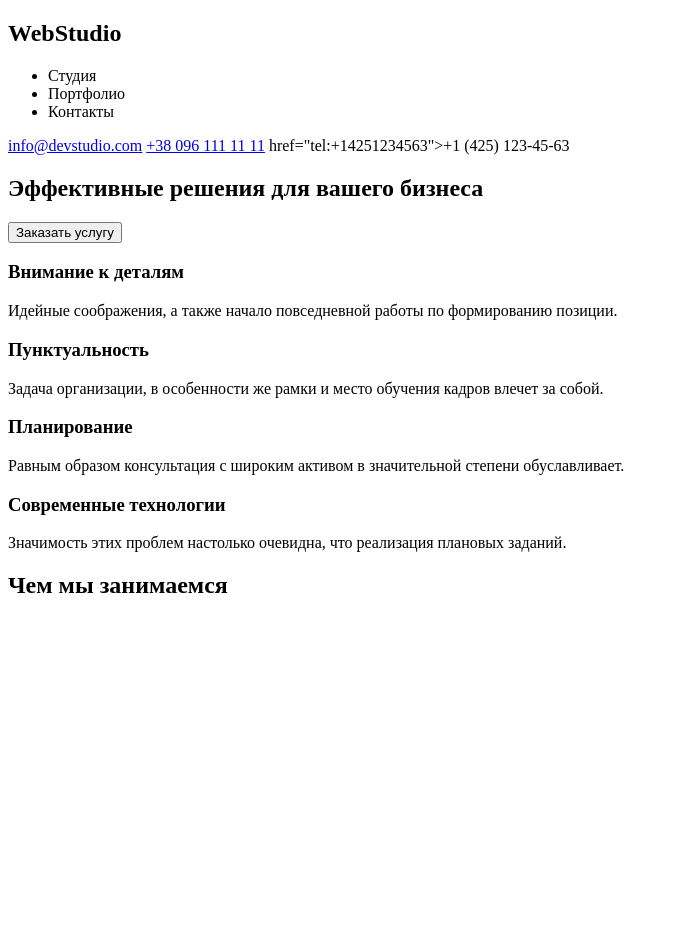
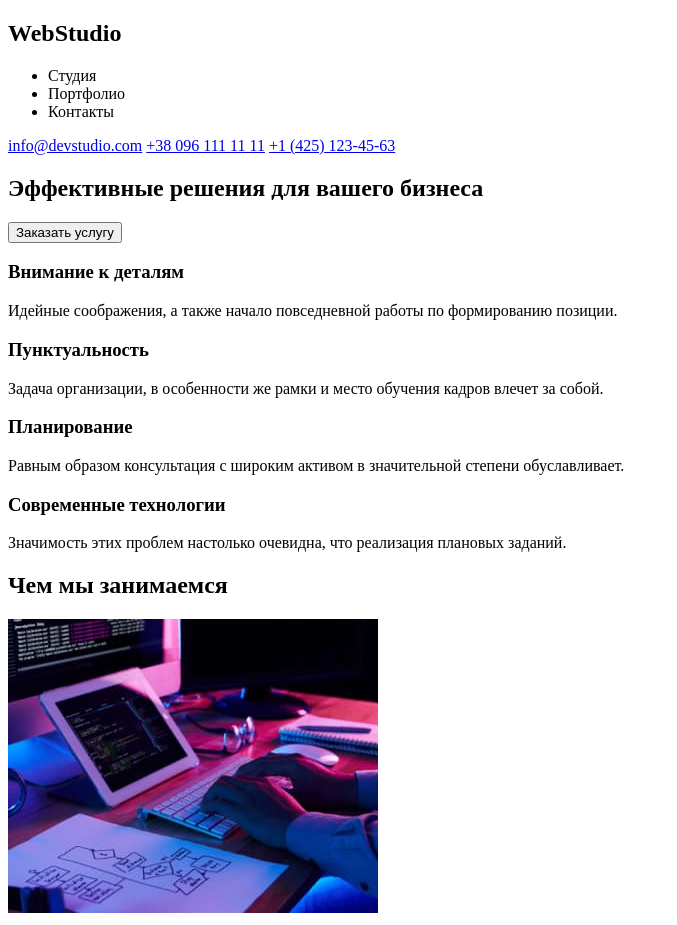
Before and after one commit to natalia-pavlenko/goit-markup-hw-01, a plain HTML site: page index.html in a window 1280 px wide. Shown: the whole page, without its empty margins (0-677 px from the left). Before the commit the page ends 800 px from the top, so only its background shows below. Drawn offline with Linux system fonts and the light colour scheme.

Commit message:
readme.me

```diff
--- a/index.html
+++ b/index.html
@@ -9,7 +9,7 @@
   <body>
     <section>
       <!--upper-->
-      <p>
+
       <h2>WebStudio</h2>
       <ul>
         <li>Студия</li>
@@ -20,8 +20,7 @@
       <a href="info@devstudio.com">info@devstudio.com</a>
       <!--phone-->
       <a href="tel:+380961111111">+38 096 111 11 11</a>
-      href="tel:+14251234563">+1 (425) 123-45-63</a>
-      </p>
+      <a href="tel:+14251234563">+1 (425) 123-45-63</a>
     </section>
     <section>
       <!--main-->
@@ -32,22 +31,29 @@
       <!--skills-->
       <h3>Внимание к деталям</h3>
       <p>
-         Идейные соображения, а также начало повседневной работы по формированию позиции.
+        Идейные соображения, а также начало повседневной работы по формированию
+        позиции.
       </p>
       <h3>Пунктуальность</h3>
       <p>
-         Задача организации, в особенности же рамки и место обучения кадров влечет за собой.
+        Задача организации, в особенности же рамки и место обучения кадров
+        влечет за собой.
       </p>
       <h3>Планирование</h3>
-        <p>Равным образом консультация с широким активом в значительной степени обуславливает.</p>
+      <p>
+        Равным образом консультация с широким активом в значительной степени
+        обуславливает.
+      </p>
       <h3>Современные технологии</h3>
-        <p>Значимость этих проблем настолько очевидна, что реализация плановых заданий.</p>
+      <p>
+        Значимость этих проблем настолько очевидна, что реализация плановых
+        заданий.
+      </p>
     </section>
     <section>
       <!--what are we doing-->
       <h2>Чем мы занимаемся</h2>
-        <img
-
+      <img src="images/box_1.jpg" alt="hello" />
     </section>
   </body>
 </html>
```
Also changed, not shown: 1 other file. Lines whose indentation alone changed are shown as unchanged.
